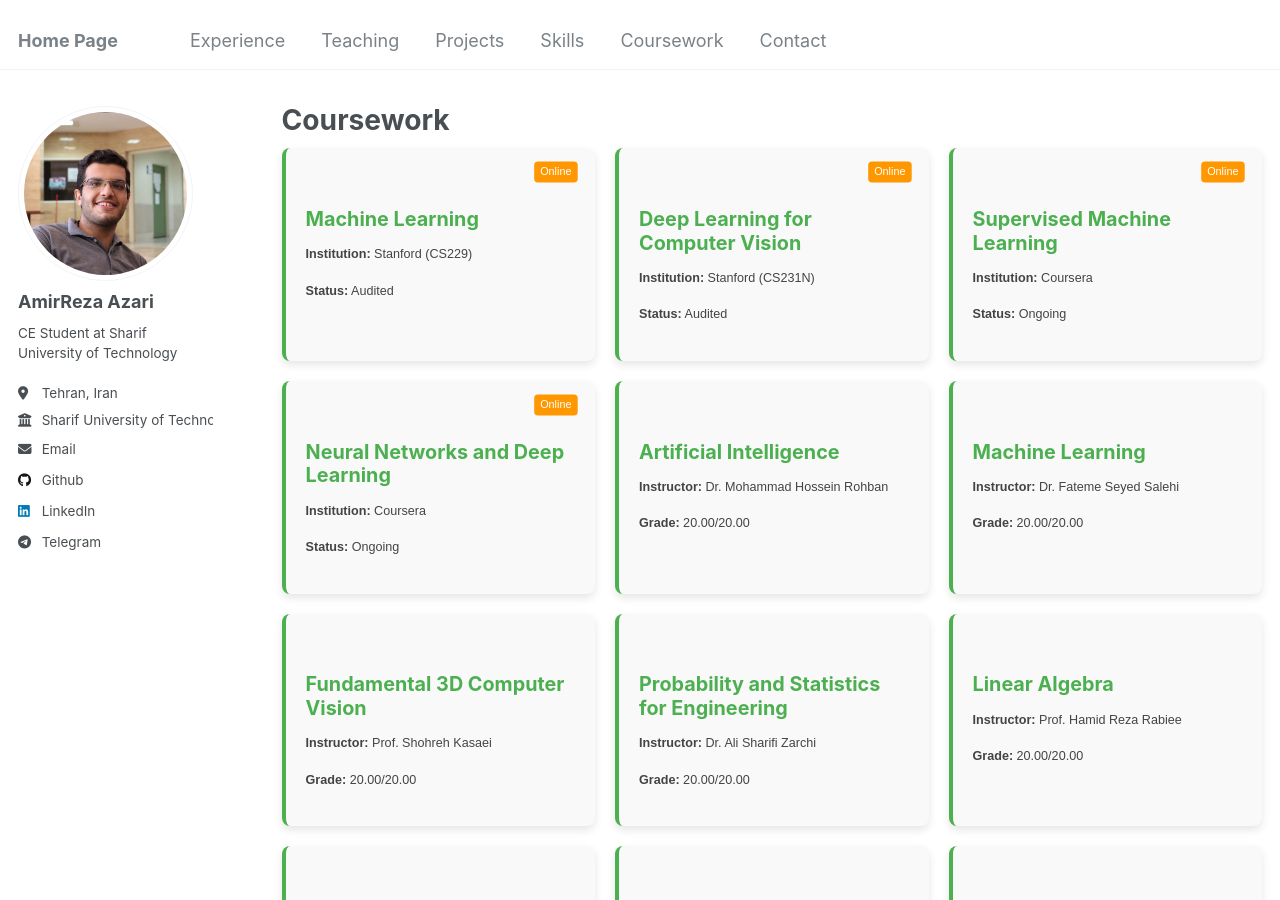
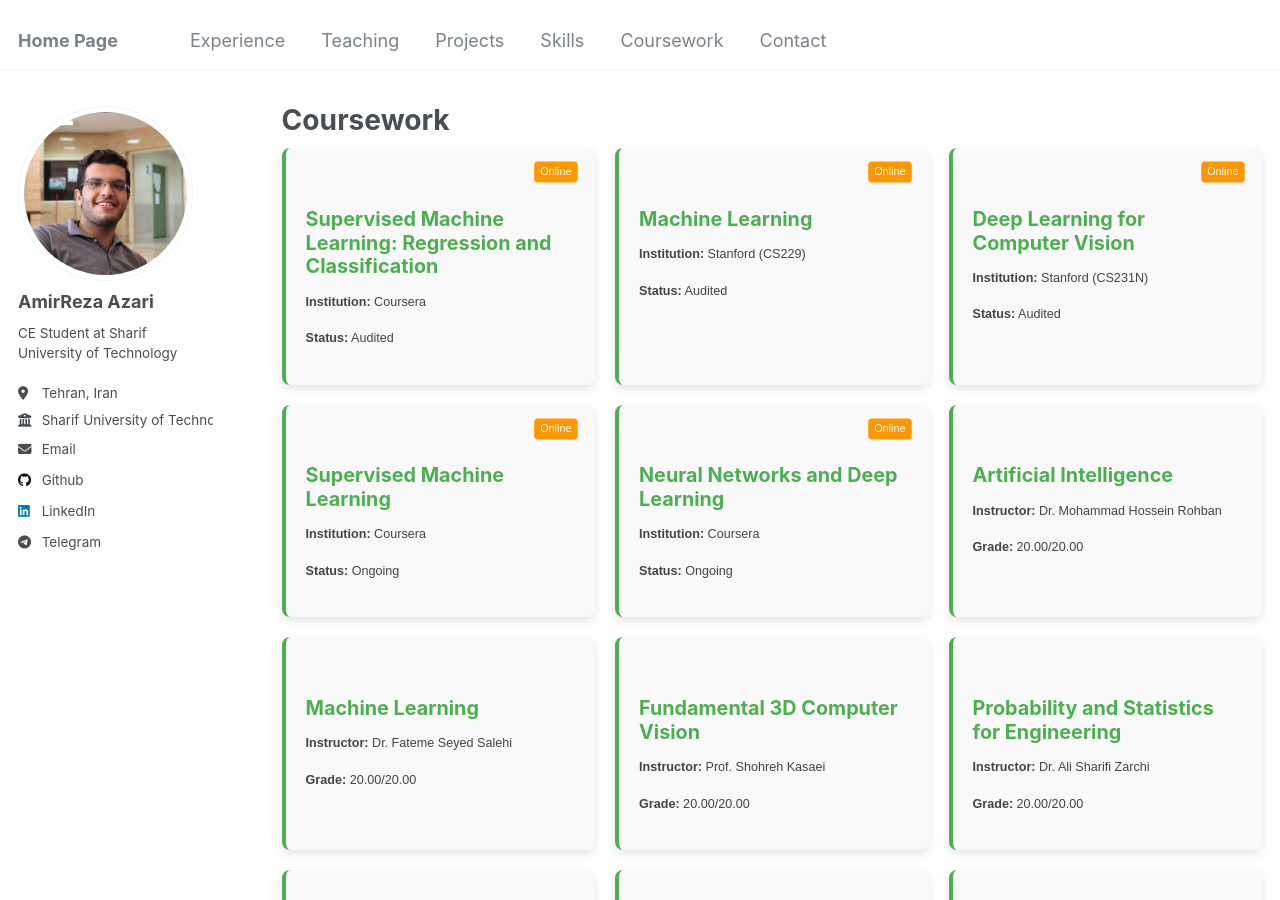
Before and after one commit to Amirreza81/Amirreza81.github.io, a Jekyll site: the page built from _pages/cws.md, in a window 1280 px wide and 900 px high. Built offline with Jekyll 4.4.1, drawn with Linux system fonts in a browser that asks for light colours.

Commit message:
add new cw

```diff
--- a/_pages/cws.md
+++ b/_pages/cws.md
@@ -7,6 +7,13 @@ author_profile: true
 
 <!-- Online Courses -->
 <div class="coursework-section">
+
+  <div class="course-card online-course animated-card" style="--delay: 0;">
+    <h4>Supervised Machine Learning: Regression and Classification</h4>
+    <p><strong>Institution:</strong> Coursera </p>
+    <p><strong>Status:</strong> Audited </p>
+    <span class="label">Online</span>
+  </div>
 
   <div class="course-card online-course animated-card" style="--delay: 0;">
     <h4>Machine Learning</h4>
```
